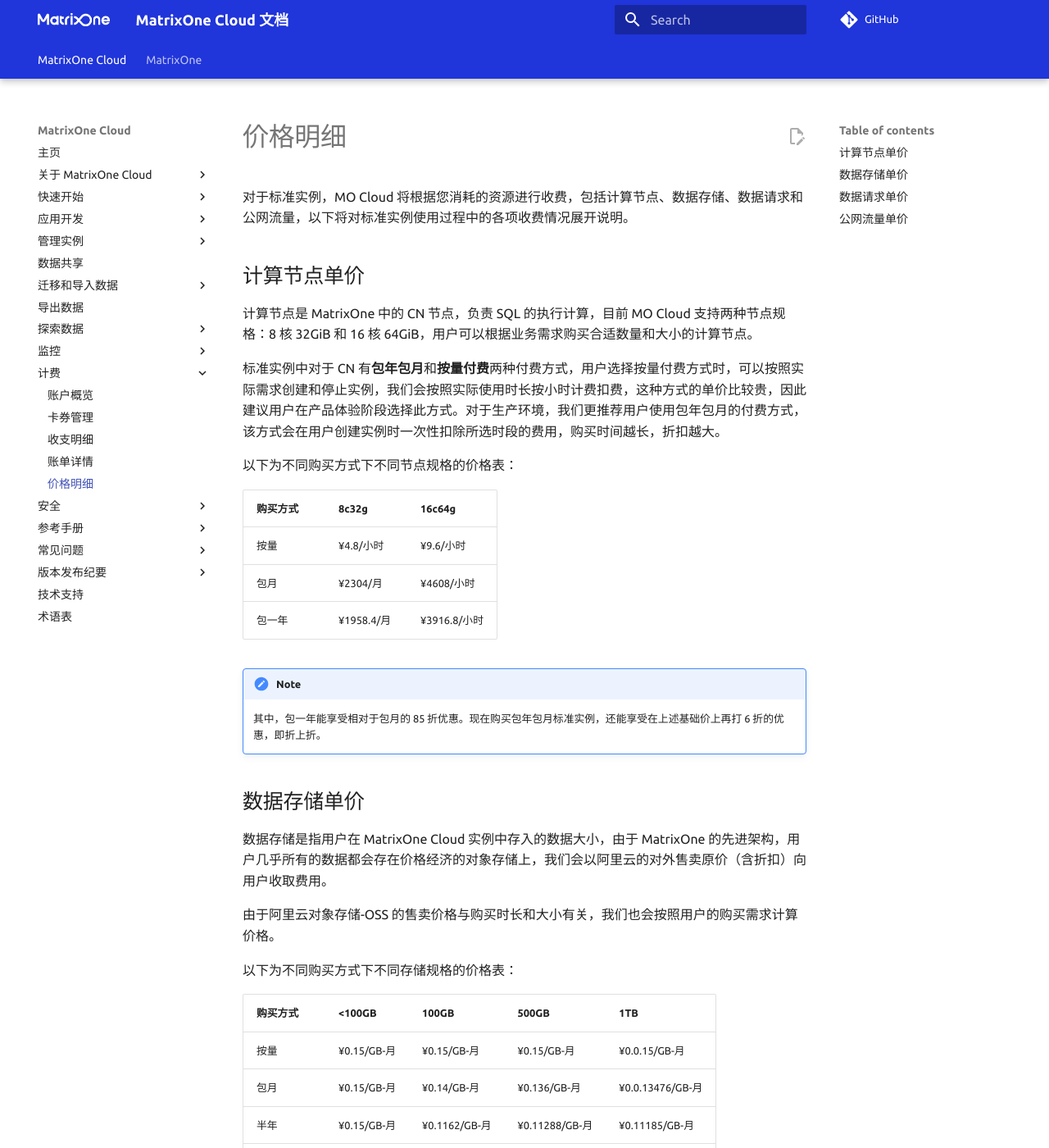
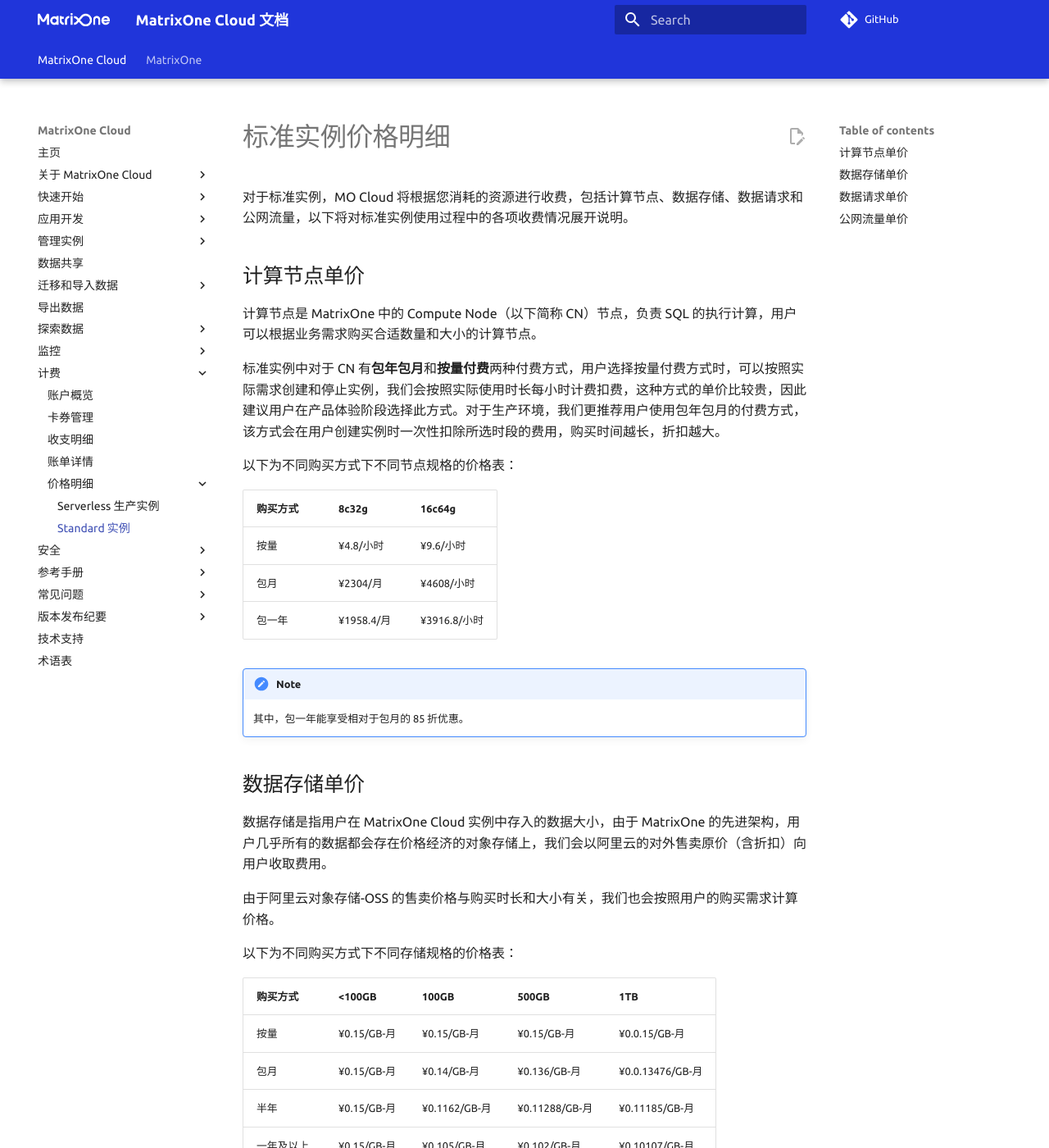
Before and after one commit to yangj1211/moc-docs, an MkDocs documentation site: the page built from docs/MatrixOne-Cloud/Charging/price-detail/price-detail-standard.md, in a window 1280 px wide and 1400 px high. Shown: the whole window at 82% size. Built offline with MkDocs 1.6.1 and Material for MkDocs 9.7.7, drawn with Linux system fonts in a browser that asks for light colours; comment, search, counter and statistics services are not loaded; the version menu is left out.

Commit message:
update price-detail

```diff
--- a/docs/MatrixOne-Cloud/Charging/price-detail.md
+++ b/docs/MatrixOne-Cloud/Charging/price-detail/price-detail-standard.md
@@ -1,12 +1,12 @@
-# 价格明细
+# 标准实例价格明细
 
 对于标准实例，MO Cloud 将根据您消耗的资源进行收费，包括计算节点、数据存储、数据请求和公网流量，以下将对标准实例使用过程中的各项收费情况展开说明。
 
 ## 计算节点单价
 
-计算节点是 MatrixOne 中的 CN 节点，负责 SQL 的执行计算，目前 MO Cloud 支持两种节点规格：8 核 32GiB 和 16 核 64GiB，用户可以根据业务需求购买合适数量和大小的计算节点。
+计算节点是 MatrixOne 中的 Compute Node（以下简称 CN）节点，负责 SQL 的执行计算，用户可以根据业务需求购买合适数量和大小的计算节点。
 
-标准实例中对于 CN 有**包年包月**和**按量付费**两种付费方式，用户选择按量付费方式时，可以按照实际需求创建和停止实例，我们会按照实际使用时长按小时计费扣费，这种方式的单价比较贵，因此建议用户在产品体验阶段选择此方式。对于生产环境，我们更推荐用户使用包年包月的付费方式，该方式会在用户创建实例时一次性扣除所选时段的费用，购买时间越长，折扣越大。
+标准实例中对于 CN 有**包年包月**和**按量付费**两种付费方式，用户选择按量付费方式时，可以按照实际需求创建和停止实例，我们会按照实际使用时长每小时计费扣费，这种方式的单价比较贵，因此建议用户在产品体验阶段选择此方式。对于生产环境，我们更推荐用户使用包年包月的付费方式，该方式会在用户创建实例时一次性扣除所选时段的费用，购买时间越长，折扣越大。
 
 以下为不同购买方式下不同节点规格的价格表：
 
@@ -17,7 +17,7 @@
 | 包一年    |  ¥1958.4/月  | ¥3916.8/小时  |
 
 !!! note
-    其中，包一年能享受相对于包月的 85 折优惠。现在购买包年包月标准实例，还能享受在上述基础价上再打 6 折的优惠，即折上折。
+    其中，包一年能享受相对于包月的 85 折优惠。
 
 ## 数据存储单价
 
--- a/mkdocs.yml
+++ b/mkdocs.yml
@@ -129,7 +129,9 @@
       - 卡券管理: MatrixOne-Cloud/Charging/coupons-management.md
       - 收支明细: MatrixOne-Cloud/Charging/revenue-expenditure-details.md
       - 账单详情: MatrixOne-Cloud/Charging/bill-detail.md
-      - 价格明细: MatrixOne-Cloud/Charging/price-detail.md
+      - 价格明细:
+        - Serverless 生产实例: MatrixOne-Cloud/Charging/price-detail/price-detail-serverless.md
+        - Standard 实例: MatrixOne-Cloud/Charging/price-detail/price-detail-standard.md
     - 安全:
       - 身份访问控制: MatrixOne-Cloud/Security/Security-Permission-Overview.md
       - 网络访问控制:
```
Also changed, not shown: docs/MatrixOne-Cloud/Charging/price-detail/price-detail-serverless.md (added, +42 -0 lines).
